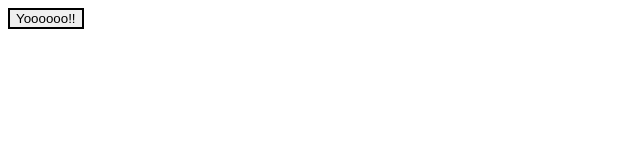
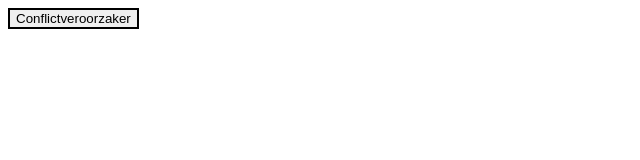
Before and after one commit to Kroket93/qien_multiproject, a plain HTML site: page index.html in a window 1280 px wide. Shown: the whole page, without its empty margins (0-640 px from the left). Drawn offline with Linux system fonts and the light colour scheme.

Commit message:
conflict3

```diff
--- a/index.html
+++ b/index.html
@@ -14,7 +14,7 @@
 
     </head>
     <body>
-            <input type="button" id="knopje" value="Yoooooo!!" onclick="klik()">
+            <input type="button" id="knopje" value="Conflictveroorzaker" onclick="klik()">
         <div id="textfield">
         </div>
     </body>
```
